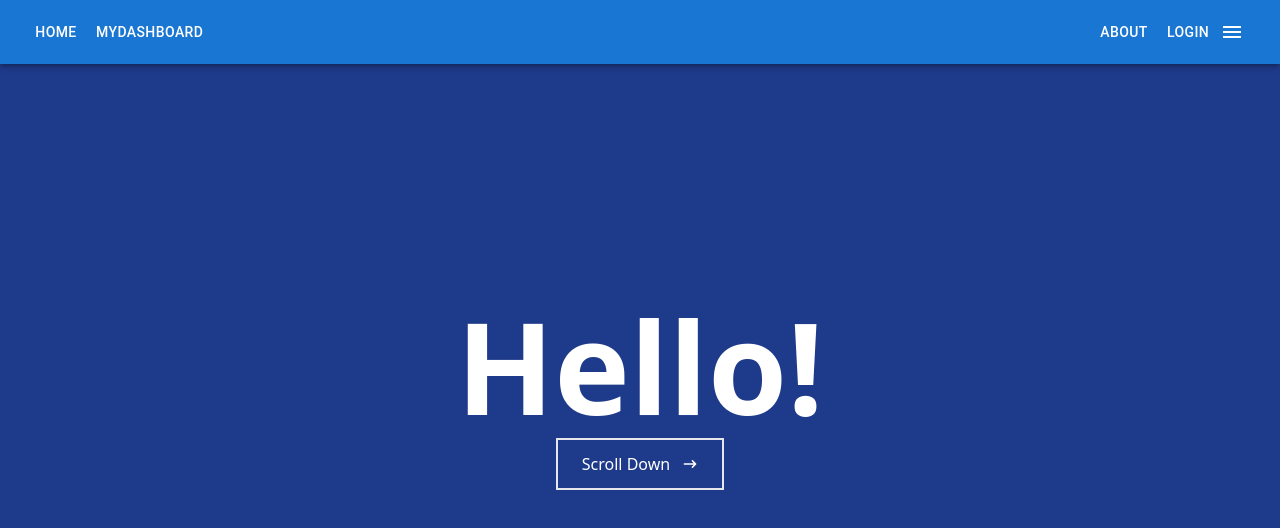
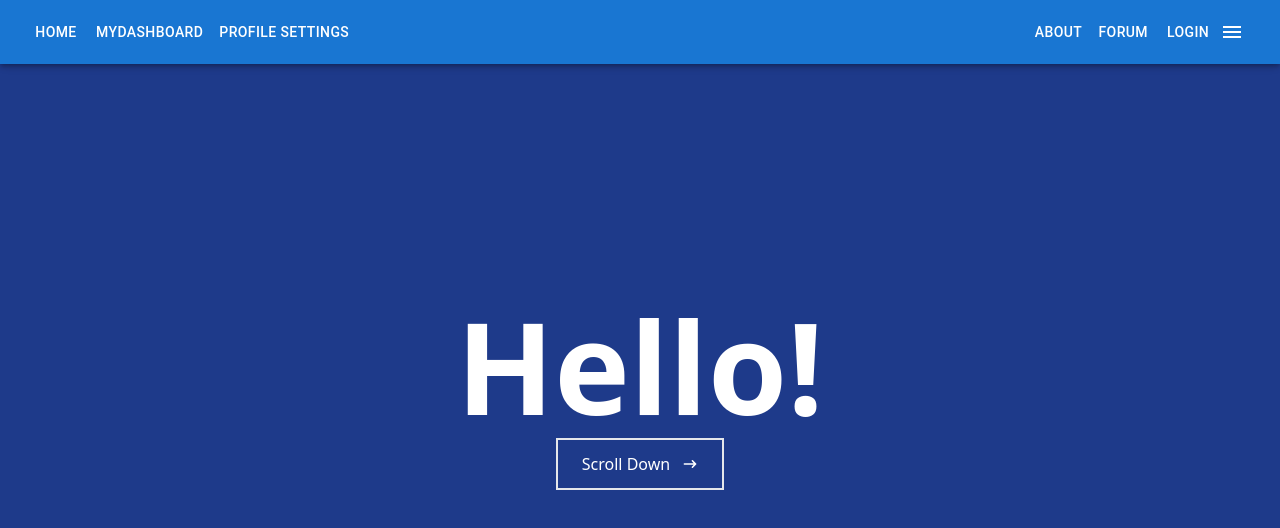
Before and after one commit to Team-H-Capstone/Capstone-TeamH, a React (Create React App) app: page / in a window 1280 px wide. Shown: the top 528 px of the page. Built offline with nearby package versions, Linux system fonts and the light colour scheme.

Commit message:
added Forum and Profile Settings button to navBar

```diff
--- a/src/components/Navbar.js
+++ b/src/components/Navbar.js
@@ -37,11 +37,13 @@ const Navbar = () => {
             <Button color="inherit" sx={{ml:0}}>Home</Button>
           </Link>
           <Button color="inherit">MyDashboard</Button>
+          <Button color="inherit">Profile Settings</Button>
             <Typography variant="h6" component="div" sx={{ flexGrow: 5 }} style={{textAlign:"center"}}>
             </Typography>
             <Link to="/aboutUs" >
               <Button color="inherit" >About</Button>
             </Link>
+            <Button color="inherit">Forum</Button>
             <Button color="inherit">Login</Button>
             <IconButton className="dropdown" onClick={handleClick}
               size="large"
```
